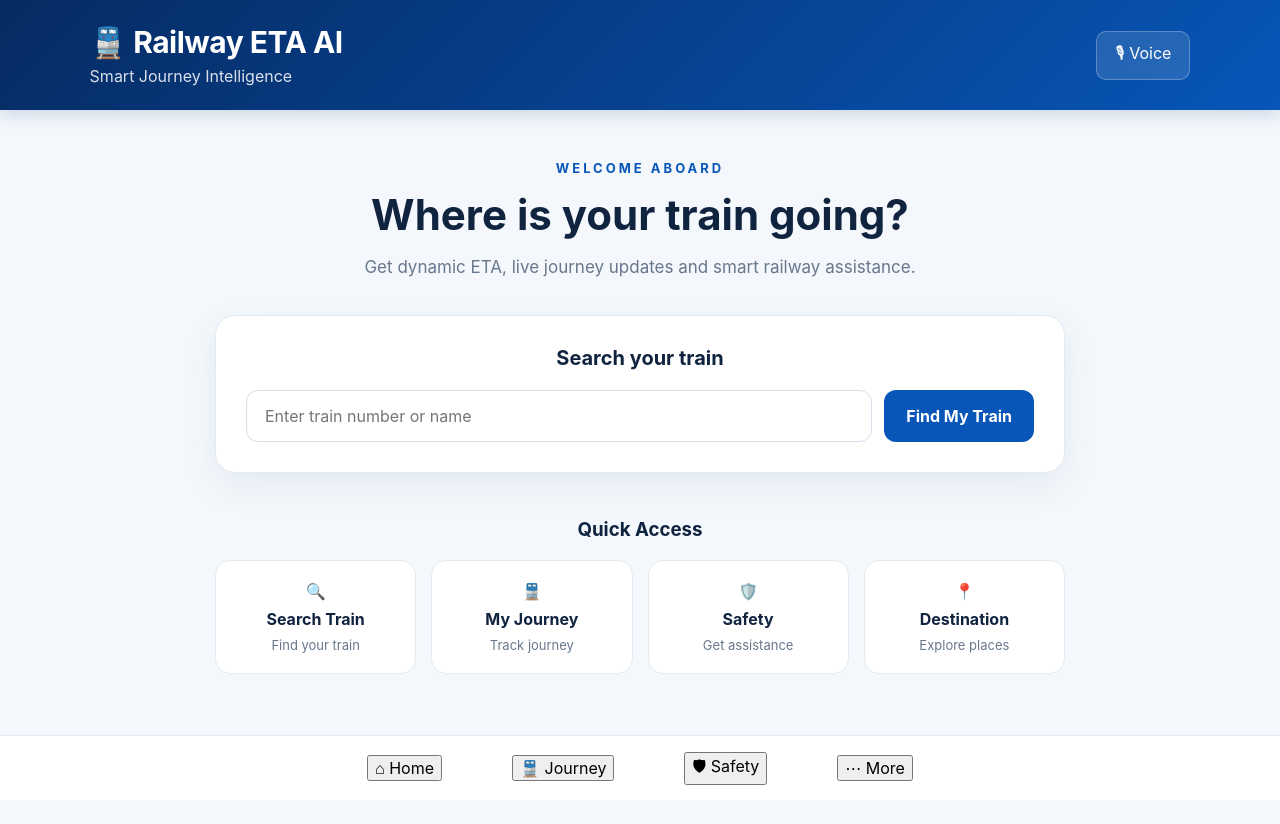
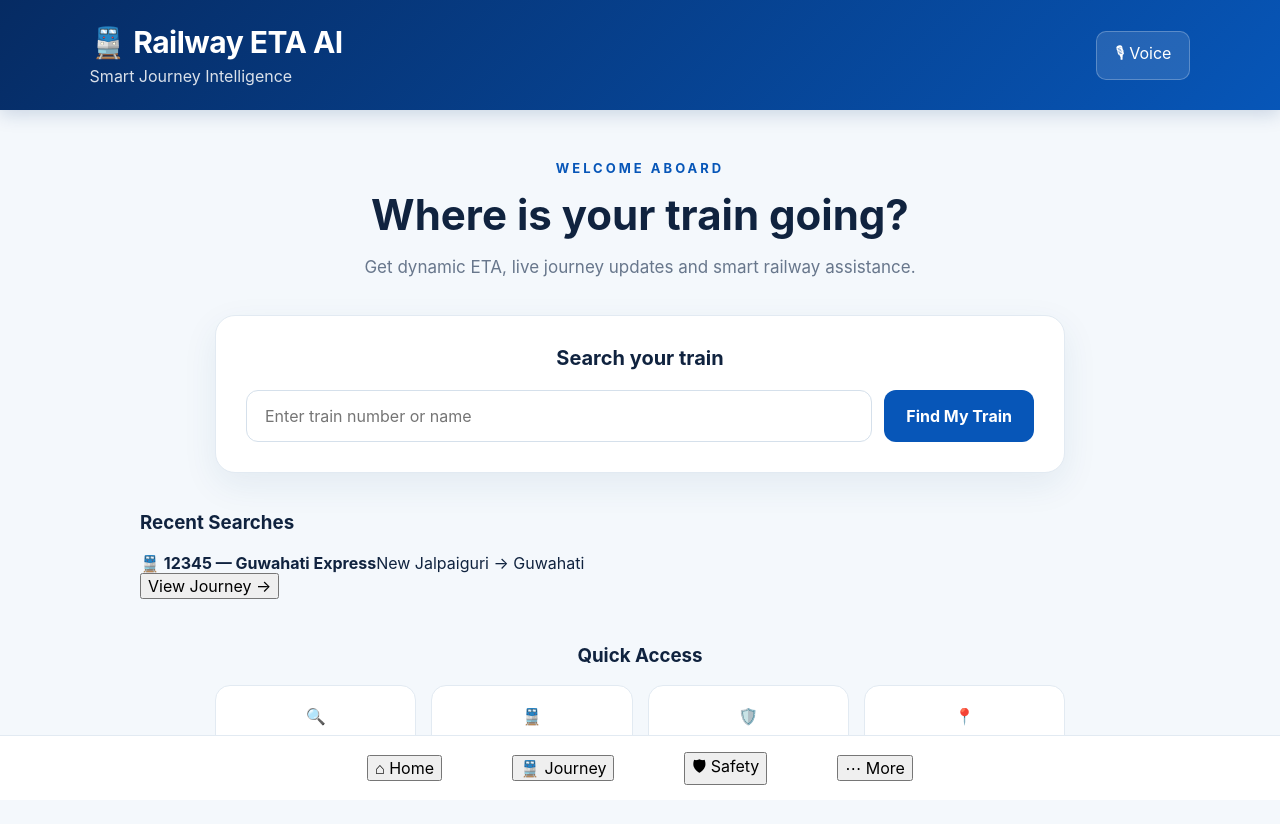
Before and after one commit to SnehaMandal5912-max/railway-eta-ai, a React (Vite) app in the folder frontend/: page / in a window 1280 px wide. Shown: the top 824 px of the page. Built offline with nearby package versions, Linux system fonts and the light colour scheme.

Commit message:
Add recent searches UI

```diff
--- a/frontend/src/App.tsx
+++ b/frontend/src/App.tsx
@@ -275,6 +275,26 @@ function App() {
               )}
             </section>
 
+            <section className="recent-searches">
+  <h3>Recent Searches</h3>
+
+  <div className="recent-search-card">
+    <div>
+      <strong>🚆 12345 — Guwahati Express</strong>
+      <span>New Jalpaiguri → Guwahati</span>
+    </div>
+
+    <button
+      onClick={() => {
+        setShowJourney(true);
+        setShowDestination(false);
+        setShowSafety(false);
+      }}
+    >
+      View Journey →
+    </button>
+  </div>
+</section>
             <section className="quick-access">
               <h3>Quick Access</h3>
 
```
